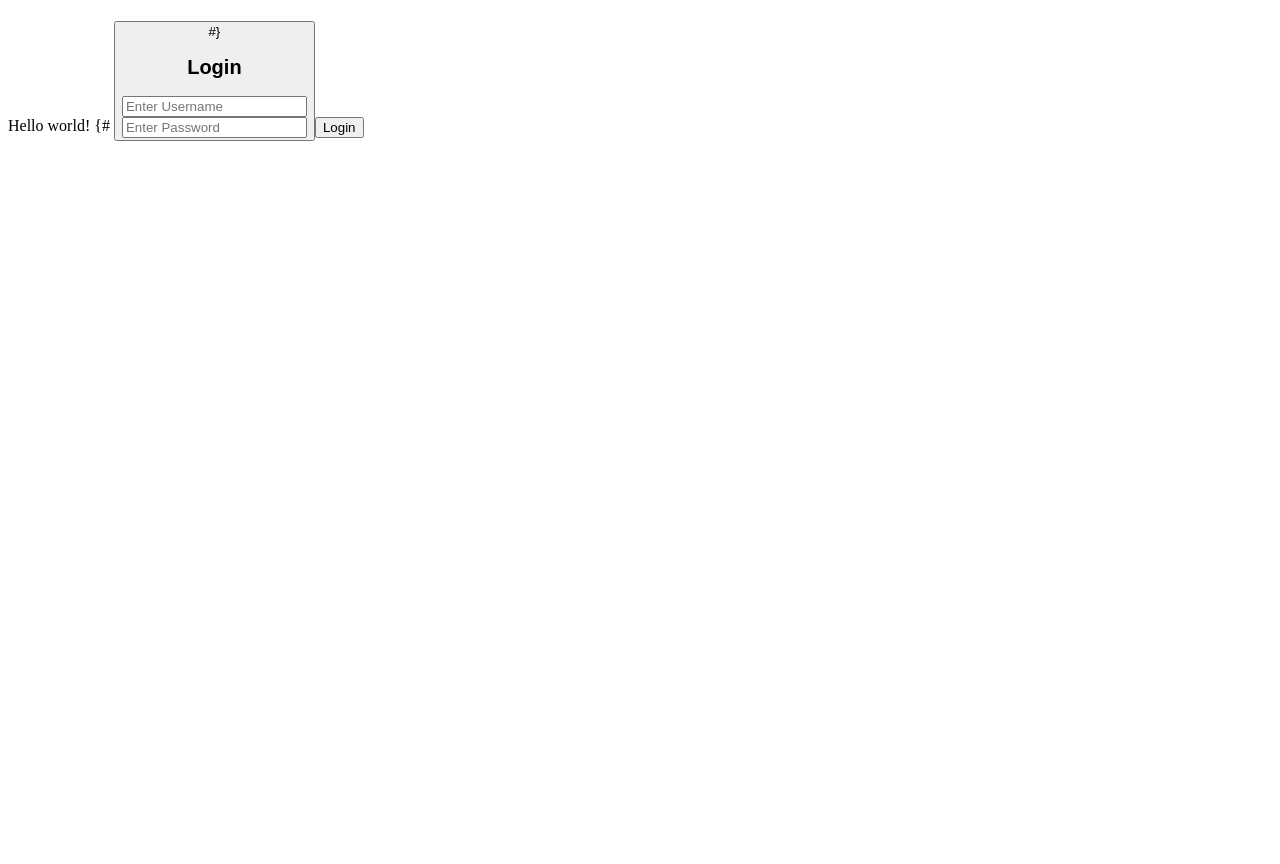
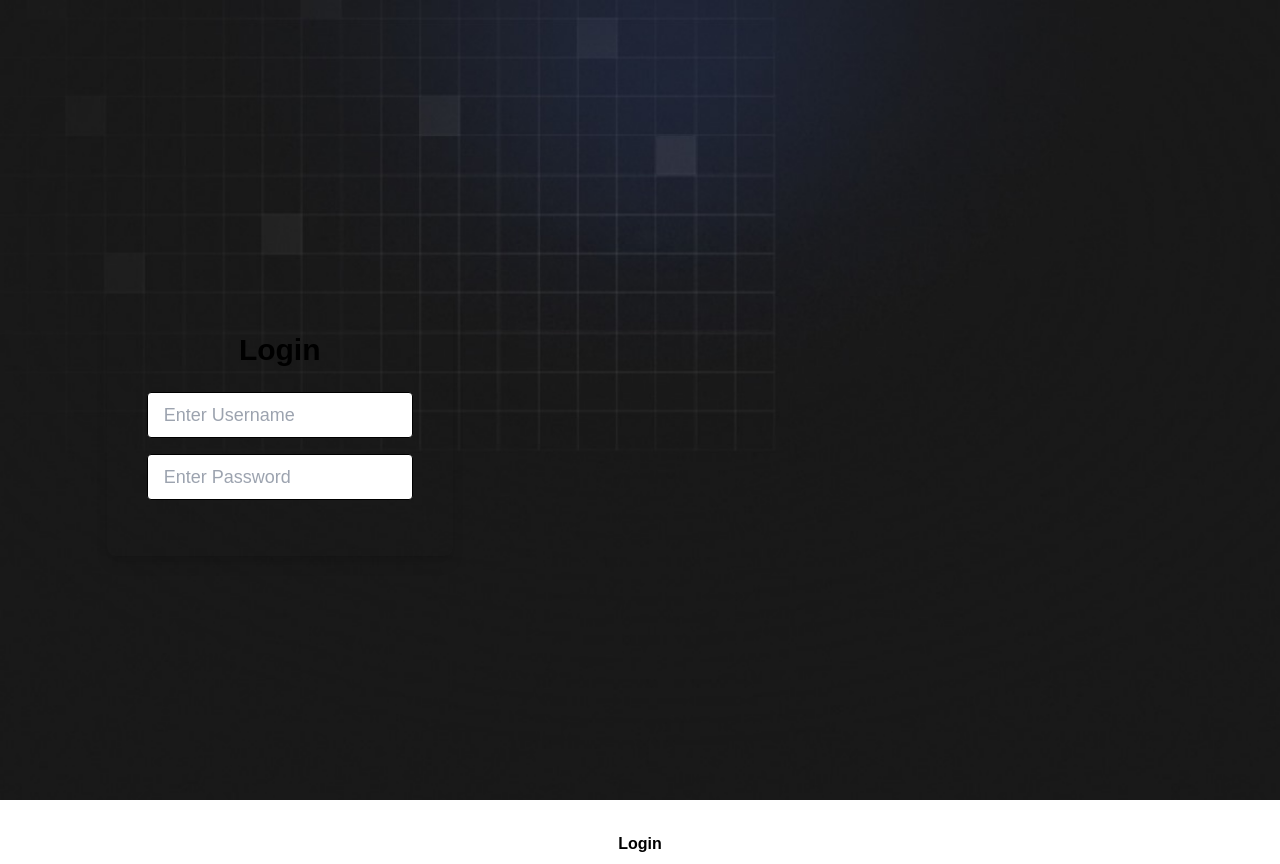
Before and after one commit to 1iamharshraj/VisionED, a Django app: page /login in a window 1280 px wide. Before the commit the page ends 141 px from the top, so only its background shows below. Run offline with Django 5.2, Linux system fonts and the light colour scheme; some libraries are stand-ins or nearby versions.

Commit message:
added a few features of the frontend

```diff
--- a/static/css/output.css
+++ b/static/css/output.css
@@ -124,7 +124,7 @@
   /* 2 */
   border-style: solid;
   /* 2 */
-  border-color: #e5e7eb;
+  border-color: currentColor;
   /* 2 */
 }
 
@@ -154,7 +154,7 @@ html,
   -o-tab-size: 4;
      tab-size: 4;
   /* 3 */
-  font-family: ui-sans-serif, system-ui, sans-serif, "Apple Color Emoji", "Segoe UI Emoji", "Segoe UI Symbol", "Noto Color Emoji";
+  font-family: Graphik, sans-serif;
   /* 4 */
   font-feature-settings: normal;
   /* 5 */
@@ -596,6 +596,22 @@ video {
   position: static;
 }
 
+.absolute {
+  position: absolute;
+}
+
+.relative {
+  position: relative;
+}
+
+.inset-0 {
+  inset: 0px;
+}
+
+.z-10 {
+  z-index: 10;
+}
+
 .mx-auto {
   margin-left: auto;
   margin-right: auto;
@@ -609,18 +625,118 @@ video {
   margin-top: 1rem;
 }
 
+.mb-4 {
+  margin-bottom: 1rem;
+}
+
+.mb-6 {
+  margin-bottom: 1.5rem;
+}
+
 .block {
   display: block;
 }
 
-.bg-blue-950 {
-  --tw-bg-opacity: 1;
-  background-color: rgb(23 37 84 / var(--tw-bg-opacity));
+.flex {
+  display: flex;
 }
 
-.bg-slate-700 {
-  --tw-bg-opacity: 1;
-  background-color: rgb(51 65 85 / var(--tw-bg-opacity));
+.h-screen {
+  height: 100vh;
+}
+
+.min-h-screen {
+  min-height: 100vh;
+}
+
+.w-full {
+  width: 100%;
+}
+
+.max-w-md {
+  max-width: 28rem;
+}
+
+.items-center {
+  align-items: center;
+}
+
+.justify-center {
+  justify-content: center;
+}
+
+.rounded-lg {
+  border-radius: 0.5rem;
+}
+
+.rounded {
+  border-radius: 0.25rem;
+}
+
+.border {
+  border-width: 1px;
+}
+
+.bg-opacity-90 {
+  --tw-bg-opacity: 0.9;
+}
+
+.bg-opacity-80 {
+  --tw-bg-opacity: 0.8;
+}
+
+.bg-\[url\(\'H\:\\Project\\VisionED\\static\\img\\maingradientbackoverblack\.svg\'\)\] {
+  background-image: url('H:\Project\VisionED\static\img\maingradientbackoverblack.svg');
+}
+
+.bg-\[url\(\'H\:\\\\Project\\VisionED\\static\\img\\maingradientbackoverblack\.svg\'\)\] {
+  background-image: url('H:\\Project\VisionED\static\img\maingradientbackoverblack.svg');
+}
+
+.bg-\[url\(\'H\:\/Project\/VisionED\/static\/img\/maingradientbackoverblack\.svg\'\)\] {
+  background-image: url('H:/Project/VisionED/static/img/maingradientbackoverblack.svg');
+}
+
+.bg-\[url\(\'H\:\/Project\/VisionED\/static\/img\/maingradientbackoverblack\.png\'\)\] {
+  background-image: url('H:/Project/VisionED/static/img/maingradientbackoverblack.png');
+}
+
+.bg-\[url\(\'\/static\/img\/maingradientbackoverblack\.png\'\)\] {
+  background-image: url('/static/img/maingradientbackoverblack.png');
+}
+
+.bg-\[url\(\'\/static\/img\/MainBackover\.jpg\'\)\] {
+  background-image: url('/static/img/MainBackover.jpg');
+}
+
+.bg-\[url\(\'\/static\/img\/MainBackground\.jpg\'\)\] {
+  background-image: url('/static/img/MainBackground.jpg');
+}
+
+.bg-cover {
+  background-size: cover;
+}
+
+.bg-center {
+  background-position: center;
+}
+
+.p-6 {
+  padding: 1.5rem;
+}
+
+.p-10 {
+  padding: 2.5rem;
+}
+
+.px-4 {
+  padding-left: 1rem;
+  padding-right: 1rem;
+}
+
+.py-2 {
+  padding-top: 0.5rem;
+  padding-bottom: 0.5rem;
 }
 
 .text-center {
@@ -632,10 +748,52 @@ video {
   line-height: 2.25rem;
 }
 
+.text-lg {
+  font-size: 1.125rem;
+  line-height: 1.75rem;
+}
+
 .font-bold {
   font-weight: 700;
+}
+
+.font-semibold {
+  font-weight: 600;
 }
 
 .underline {
   text-decoration-line: underline;
 }
+
+.opacity-50 {
+  opacity: 0.5;
+}
+
+.opacity-60 {
+  opacity: 0.6;
+}
+
+.opacity-70 {
+  opacity: 0.7;
+}
+
+.opacity-100 {
+  opacity: 1;
+}
+
+.shadow-lg {
+  --tw-shadow: 0 10px 15px -3px rgb(0 0 0 / 0.1), 0 4px 6px -4px rgb(0 0 0 / 0.1);
+  --tw-shadow-colored: 0 10px 15px -3px var(--tw-shadow-color), 0 4px 6px -4px var(--tw-shadow-color);
+  box-shadow: var(--tw-ring-offset-shadow, 0 0 #0000), var(--tw-ring-shadow, 0 0 #0000), var(--tw-shadow);
+}
+
+.focus\:outline-none:focus {
+  outline: 2px solid transparent;
+  outline-offset: 2px;
+}
+
+.focus\:ring-2:focus {
+  --tw-ring-offset-shadow: var(--tw-ring-inset) 0 0 0 var(--tw-ring-offset-width) var(--tw-ring-offset-color);
+  --tw-ring-shadow: var(--tw-ring-inset) 0 0 0 calc(2px + var(--tw-ring-offset-width)) var(--tw-ring-color);
+  box-shadow: var(--tw-ring-offset-shadow), var(--tw-ring-shadow), var(--tw-shadow, 0 0 #0000);
+}
--- a/templates/authenticate/base.html
+++ b/templates/authenticate/base.html
@@ -1,5 +1,5 @@
 {% load static %}
-
+{% load compress %}
 <!doctype html>
 <html lang="en">
 
@@ -9,12 +9,20 @@
   <meta name="viewport" content="width=device-width, initial-scale=1, shrink-to-fit=no">
 
   <!-- Bootstrap CSS -->
+    {% compress css %}
+    <link rel="stylesheet"
+        href="{% static 'css/output.css' %}">
+    {% endcompress %}
+
 
 
   <title>Hello, world!</title>
 </head>
 
-<body>
+<body class="absolute inset-0 bg-black">
+
+    <div class="absolute inset-0 bg-[url('/static/img/MainBackground.jpg')] bg-cover bg-center"></div>
+
 
   <h1 class="text-3xl font-bold underline bg-slate-700"></h1>
   Hello world!
@@ -83,6 +91,7 @@
   <script src="https://stackpath.bootstrapcdn.com/bootstrap/4.1.1/js/bootstrap.min.js"
     integrity="sha384-smHYKdLADwkXOn1EmN1qk/HfnUcbVRZyYmZ4qpPea6sjB/pTJ0euyQp0Mk8ck+5T"
     crossorigin="anonymous"></script>
+
 </body>
 
 </html>
--- a/templates/authenticate/login.html
+++ b/templates/authenticate/login.html
@@ -2,24 +2,30 @@
 
 {% block content %}
 
-<h2 class="text-center">Login</h2>
+<div class="relative h-screen flex items-center justify-center">
+    <!-- Black background -->
+    <div class="absolute inset-0 bg-#191919 opacity-70"></div>
 
-<div class="col-md-6 offset-md-3">
-	<form method="POST">
-		{% csrf_token %}
-	  <div class="form-group">
+    <!-- Background image -->
 
-	    <input type="text" class="form-control"  placeholder="Enter Username" name="username">
+    <!-- Login Form -->
+    <div class="relative z-10 bg-black bg-opacity-80 p-10 rounded-lg shadow-lg">
+        <h2 class="text-center text-3xl text-white font-bold mb-6">Login</h2>
 
-	  </div>
-	  <div class="form-group">
+        <div class="w-full">
+            <form method="POST">
+                {% csrf_token %}
+                <div class="mb-4">
+                    <input type="text" class="w-full px-4 py-2 text-lg text-black placeholder-gray-400 border border-gray-300 rounded focus:outline-none focus:ring-2 focus:ring-indigo-500" placeholder="Enter Username" name="username">
+                </div>
+                <div class="mb-4">
+                    <input type="password" class="w-full px-4 py-2 text-lg text-black placeholder-gray-400 border border-gray-300 rounded focus:outline-none focus:ring-2 focus:ring-indigo-500" placeholder="Enter Password" name="password">
+                </div>
 
-	    <input type="password" class="form-control"  placeholder="Enter Password" name="password">
-	  </div>
-
-	  <button type="submit" class="btn btn-secondary">Login</button>
-	</form>
-
+                <button type="submit" class="w-full py-2 px-4 bg-indigo-600 text-white font-semibold rounded hover:bg-indigo-700">Login</button>
+            </form>
+        </div>
+    </div>
 </div>
 
 {% endblock %}
```
Also changed, not shown: package-lock.json, static/img/MainBackground.jpg (added).
